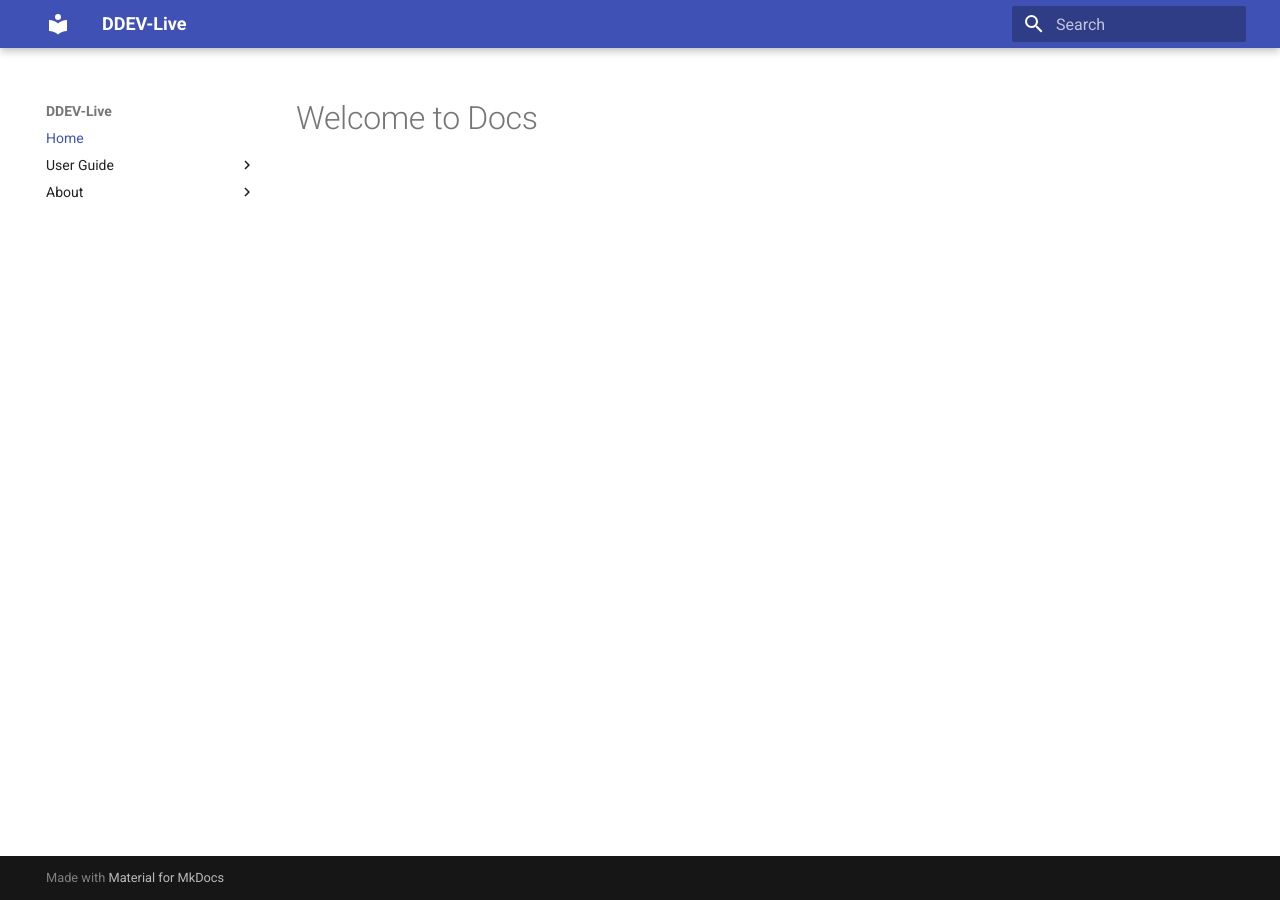
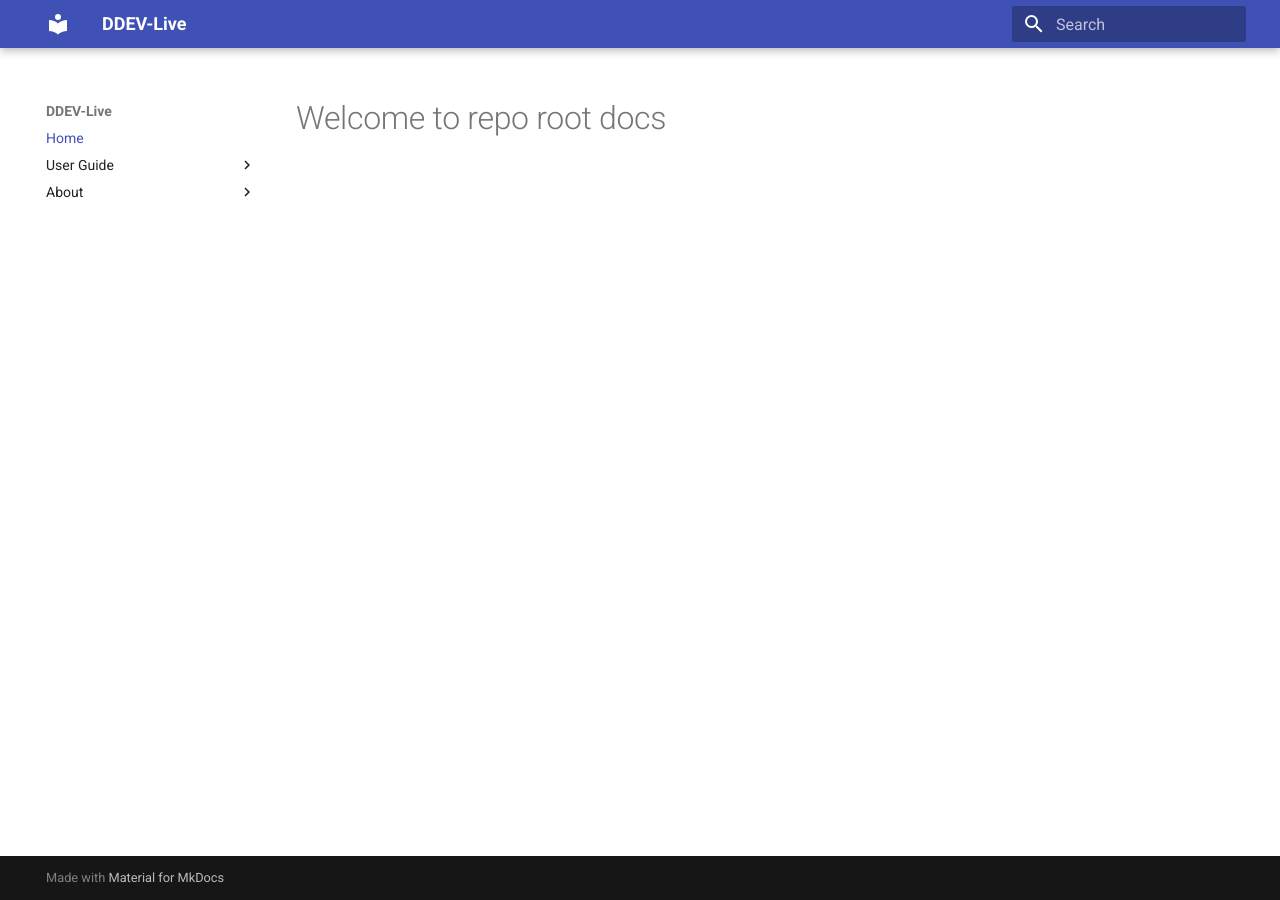
Before and after one commit to fru-io/docs-live, an MkDocs documentation site: the page built from docs/index.md, in a window 1280 px wide. Built offline with MkDocs 1.6.1 and Material for MkDocs 9.7.7, drawn with Linux system fonts in a browser that asks for light colours.

Commit message:
fixes: 404 maybe

```diff
--- a/docs/index.md
+++ b/docs/index.md
@@ -1 +1 @@
-# Welcome to Docs
+# Welcome to repo root docs
```
